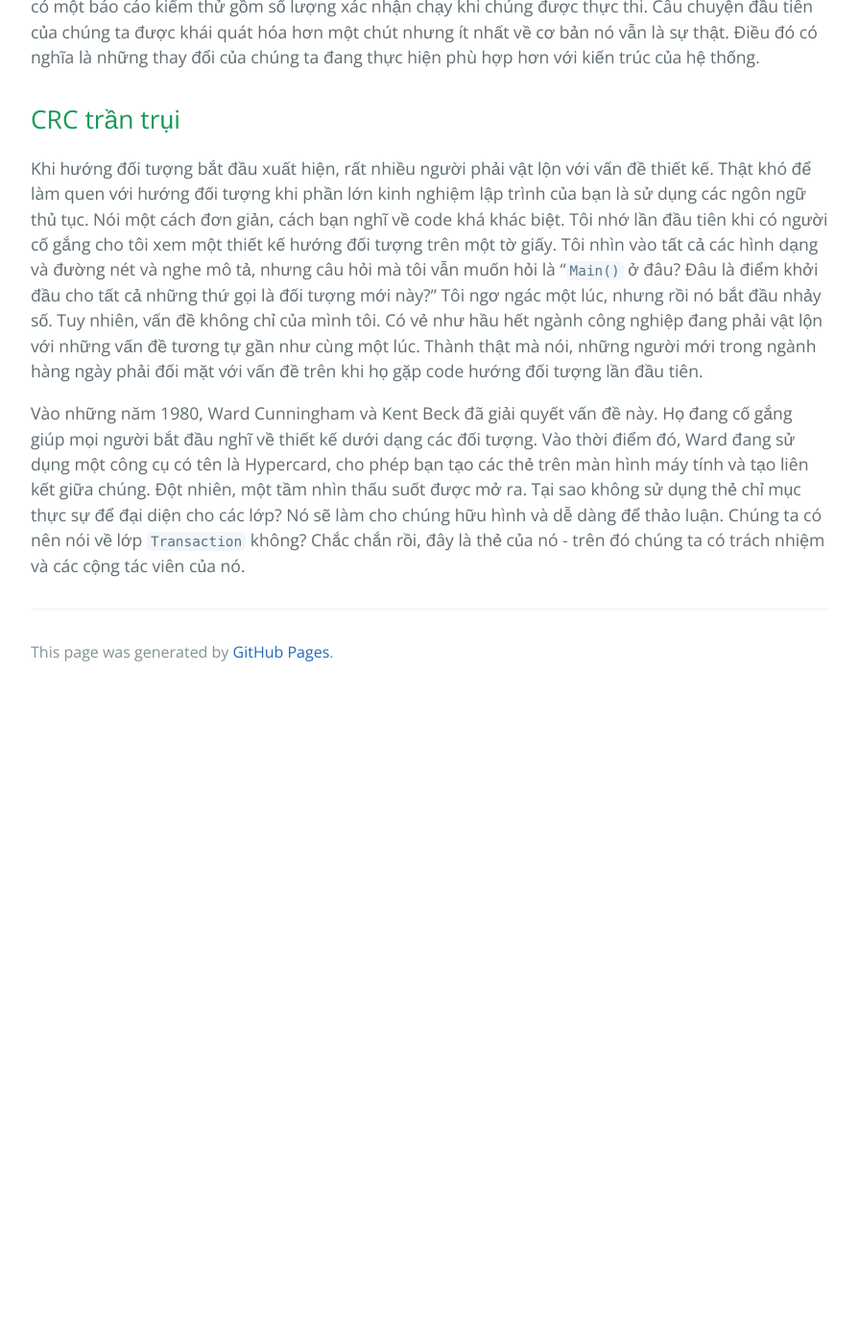
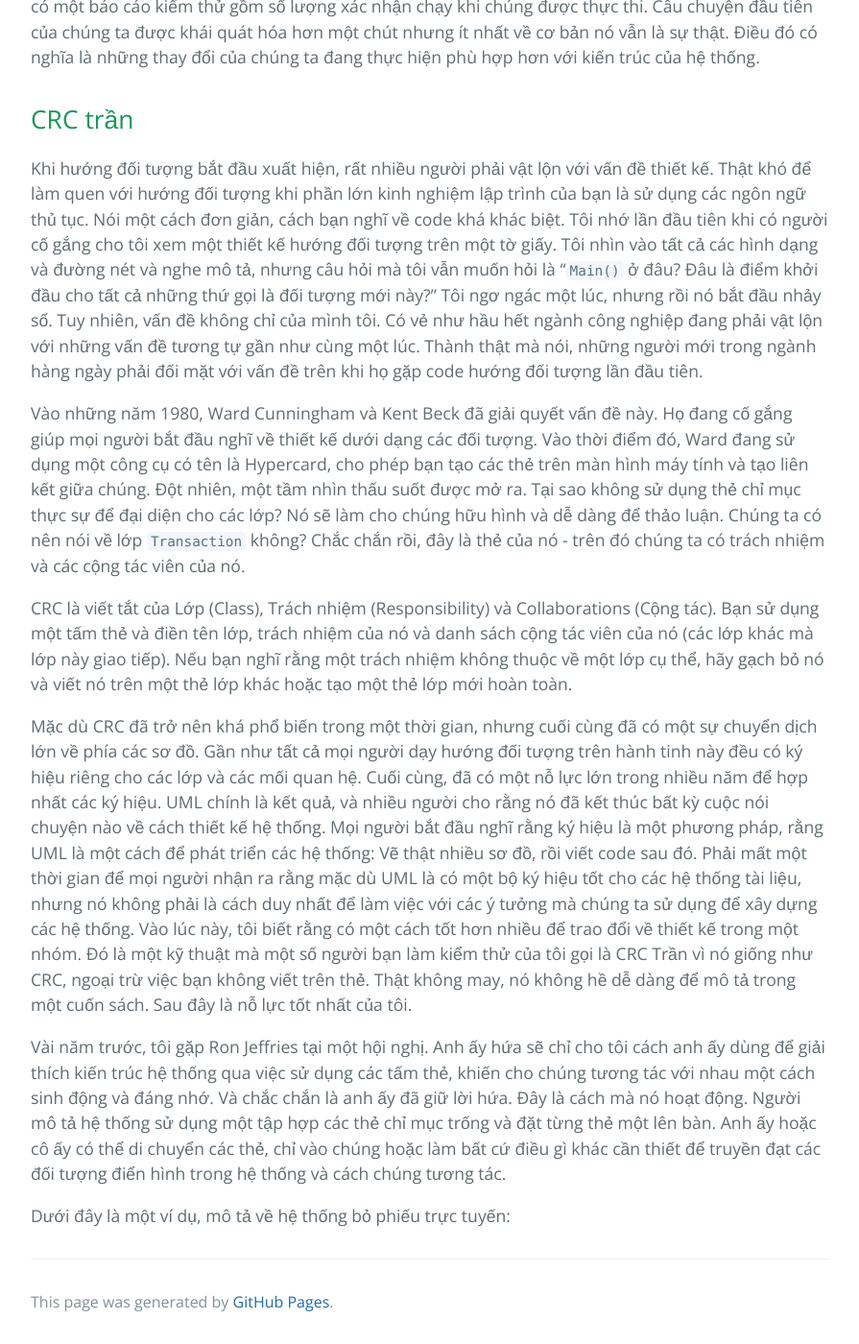
Before and after one commit to HaiBV/haibv.github.io, a Jekyll site: the page built from working-effectively-with-legacy-code/chapter-17-my-application-has-no-strucute.md, in a window 1280 px wide and 1400 px high, scrolled down 5298 px. Shown: the whole window at 96% size, without its empty margins (192-1087 px from the left). Built offline with Jekyll 4.4.1, drawn with Linux system fonts in a browser that asks for light colours; our own code applies the rules of GitHub Pages for plain Markdown files; before the commit the page ends 6021 px from its top, so only the background shows below that.

Commit message:
Book - Working Efectively with Legacy Code - P2 - C17

```diff
--- a/working-effectively-with-legacy-code/chapter-17-my-application-has-no-strucute.md
+++ b/working-effectively-with-legacy-code/chapter-17-my-application-has-no-strucute.md
@@ -75,8 +75,16 @@ Có vẻ như `Test` hiện có trách nhiệm hoàn toàn khác: tạo báo cá
 
 Đã tốt hơn chưa? Thành thật mà nói, tôi thích bản gốc hơn, phiên bản mô tả bản ghi thất bại. Đối với tôi, đó là một trong những hành vi cốt lõi của `JUnit`. Nếu chúng ta thay đổi code để `TestResults` ghi lại số lượng xác nhận đã chạy, thì chúng ta vẫn nói dối một chút, nhưng chúng ta đã che đậy thông tin khác mà chúng tôi gửi từ kiểm thử đến kết quả kiểm thử. Giải pháp thay thế là, đặt trách nhiệm chạy một loạt trường hợp và xây dựng báo cáo từ chúng trên `TestCase`, sẽ là một lời nói dối táo bạo hơn: Chúng ta hoàn toàn không nói về trách nhiệm bổ sung này của `TestCase`. Tốt hơn hết là chúng ta nên có một báo cáo kiểm thử gồm số lượng xác nhận chạy khi chúng được thực thi. Câu chuyện đầu tiên của chúng ta được khái quát hóa hơn một chút nhưng ít nhất về cơ bản nó vẫn là sự thật. Điều đó có nghĩa là những thay đổi của chúng ta đang thực hiện phù hợp hơn với kiến trúc của hệ thống.
 
-## CRC trần trụi
+## CRC trần
 
 Khi hướng đối tượng bắt đầu xuất hiện, rất nhiều người phải vật lộn với vấn đề thiết kế. Thật khó để làm quen với hướng đối tượng khi phần lớn kinh nghiệm lập trình của bạn là sử dụng các ngôn ngữ thủ tục. Nói một cách đơn giản, cách bạn nghĩ về code khá khác biệt. Tôi nhớ lần đầu tiên khi có người cố gắng cho tôi xem một thiết kế hướng đối tượng trên một tờ giấy. Tôi nhìn vào tất cả các hình dạng và đường nét và nghe mô tả, nhưng câu hỏi mà tôi vẫn muốn hỏi là "`Main()` ở đâu? Đâu là điểm khởi đầu cho tất cả những thứ gọi là đối tượng mới này?" Tôi ngơ ngác một lúc, nhưng rồi nó bắt đầu nhảy số. Tuy nhiên, vấn đề không chỉ của mình tôi. Có vẻ như hầu hết ngành công nghiệp đang phải vật lộn với những vấn đề tương tự gần như cùng một lúc. Thành thật mà nói, những người mới trong ngành hàng ngày phải đối mặt với vấn đề trên khi họ gặp code hướng đối tượng lần đầu tiên.
 
 Vào những năm 1980, Ward Cunningham và Kent Beck đã giải quyết vấn đề này. Họ đang cố gắng giúp mọi người bắt đầu nghĩ về thiết kế dưới dạng các đối tượng. Vào thời điểm đó, Ward đang sử dụng một công cụ có tên là Hypercard, cho phép bạn tạo các thẻ trên màn hình máy tính và tạo liên kết giữa chúng. Đột nhiên, một tầm nhìn thấu suốt được mở ra. Tại sao không sử dụng thẻ chỉ mục thực sự để đại diện cho các lớp? Nó sẽ làm cho chúng hữu hình và dễ dàng để thảo luận. Chúng ta có nên nói về lớp `Transaction` không? Chắc chắn rồi, đây là thẻ của nó - trên đó chúng ta có trách nhiệm và các cộng tác viên của nó.
+
+CRC là viết tắt của Lớp (Class), Trách nhiệm (Responsibility) và Collaborations (Cộng tác). Bạn sử dụng một tấm thẻ và điền tên lớp, trách nhiệm của nó và danh sách cộng tác viên của nó (các lớp khác mà lớp này giao tiếp). Nếu bạn nghĩ rằng một trách nhiệm không thuộc về một lớp cụ thể, hãy gạch bỏ nó và viết nó trên một thẻ lớp khác hoặc tạo một thẻ lớp mới hoàn toàn.
+
+Mặc dù CRC đã trở nên khá phổ biến trong một thời gian, nhưng cuối cùng đã có một sự chuyển dịch lớn về phía các sơ đồ. Gần như tất cả mọi người dạy hướng đối tượng trên hành tinh này đều có ký hiệu riêng cho các lớp và các mối quan hệ. Cuối cùng, đã có một nỗ lực lớn trong nhiều năm để hợp nhất các ký hiệu. UML chính là kết quả, và nhiều người cho rằng nó đã kết thúc bất kỳ cuộc nói chuyện nào về cách thiết kế hệ thống. Mọi người bắt đầu nghĩ rằng ký hiệu là một phương pháp, rằng UML là một cách để phát triển các hệ thống: Vẽ thật nhiều sơ đồ, rồi viết code sau đó. Phải mất một thời gian để mọi người nhận ra rằng mặc dù UML là có một bộ ký hiệu tốt cho các hệ thống tài liệu, nhưng nó không phải là cách duy nhất để làm việc với các ý tưởng mà chúng ta sử dụng để xây dựng các hệ thống. Vào lúc này, tôi biết rằng có một cách tốt hơn nhiều để trao đổi về thiết kế trong một nhóm. Đó là một kỹ thuật mà một số người bạn làm kiểm thử của tôi gọi là CRC Trần vì nó giống như CRC, ngoại trừ việc bạn không viết trên thẻ. Thật không may, nó không hề dễ dàng để mô tả trong một cuốn sách. Sau đây là nỗ lực tốt nhất của tôi.
+
+Vài năm trước, tôi gặp Ron Jeffries tại một hội nghị. Anh ấy hứa sẽ chỉ cho tôi cách anh ấy dùng để giải thích kiến trúc hệ thống qua việc sử dụng các tấm thẻ, khiến cho chúng tương tác với nhau một cách sinh động và đáng nhớ. Và chắc chắn là anh ấy đã giữ lời hứa. Đây là cách mà nó hoạt động. Người mô tả hệ thống sử dụng một tập hợp các thẻ chỉ mục trống và đặt từng thẻ một lên bàn. Anh ấy hoặc cô ấy có thể di chuyển các thẻ, chỉ vào chúng hoặc làm bất cứ điều gì khác cần thiết để truyền đạt các đối tượng điển hình trong hệ thống và cách chúng tương tác.
+
+Dưới đây là một ví dụ, mô tả về hệ thống bỏ phiếu trực tuyến:
```
